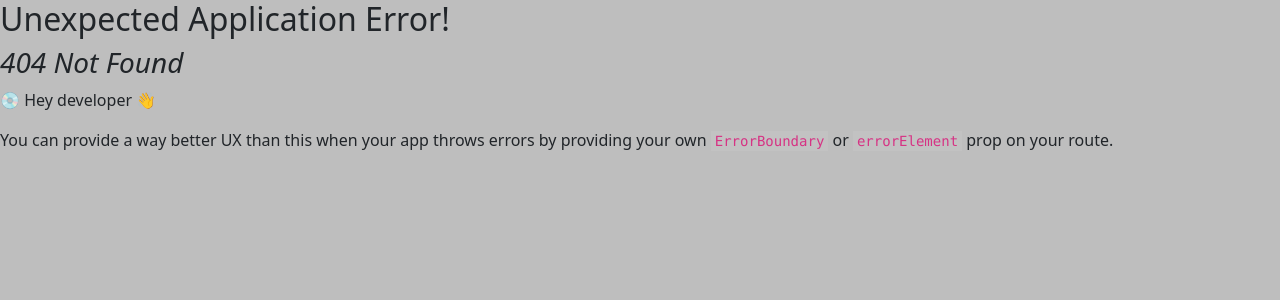
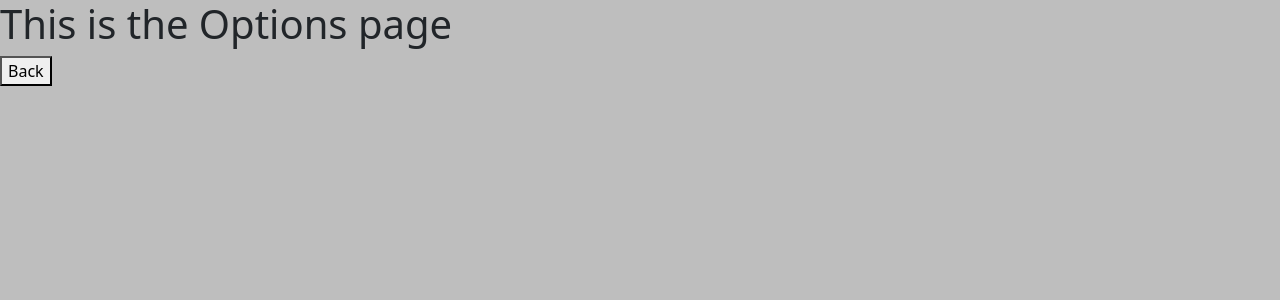
Before and after one commit to alexntragatakis/typing-speed-test, a React (Vite) app: page /typing-speed-test/options in a window 1280 px wide. Before the commit this address had no page. Shown: the top 300 px of the page. Built offline with nearby package versions, Linux system fonts and the light colour scheme.

Commit message:
Change base/routing to typing-speed-test

```diff
--- a/index.html
+++ b/index.html
@@ -3,7 +3,7 @@
   <head>
     <meta charset="UTF-8" />
     <meta name="viewport" content="width=device-width, initial-scale=1.0" />
-    <title>typing-speed-test</title>
+    <title>Typing Speed Test</title>
   </head>
   <body>
     <div id="root"></div>
--- a/package.json
+++ b/package.json
@@ -3,7 +3,7 @@
   "private": true,
   "version": "0.0.0",
   "type": "module",
-  "homepage": "https://alexntragatakis.github.io/typing-test",
+  "homepage": "https://alexntragatakis.github.io/typing-speed-test",
   "scripts": {
     "dev": "vite",
     "build": "tsc -b && vite build",
--- a/src/components/ControlBar/ControlBar.tsx
+++ b/src/components/ControlBar/ControlBar.tsx
@@ -11,7 +11,7 @@ const ControlBar = ({ onRestart }: Props) => {
       <button className="" onClick={onRestart}>
         Restart
       </button>
-      <Link to="/typing-test/options">
+      <Link to="/typing-speed-test/options">
         <button className="">Options</button>
       </Link>
     </div>
--- a/src/components/Options/Options.tsx
+++ b/src/components/Options/Options.tsx
@@ -5,7 +5,7 @@ const Options = () => {
   return (
     <>
       <h1>This is the Options page</h1>
-      <Link to="/typing-test">
+      <Link to="/typing-speed-test/">
         <button>Back</button>
       </Link>
     </>
--- a/src/main.tsx
+++ b/src/main.tsx
@@ -7,8 +7,8 @@ import App from "./App.tsx";
 import Options from "./components/Options/Options.tsx";
 
 const router = createBrowserRouter([
-  { path: "/typing-test", element: <App /> },
-  { path: "/typing-test/options", element: <Options /> },
+  { path: "/typing-speed-test/", element: <App /> },
+  { path: "/typing-speed-test/options", element: <Options /> },
 ]);
 
 createRoot(document.getElementById("root")!).render(
```
Also changed, not shown: vite.config.ts (+4 -4 lines).
